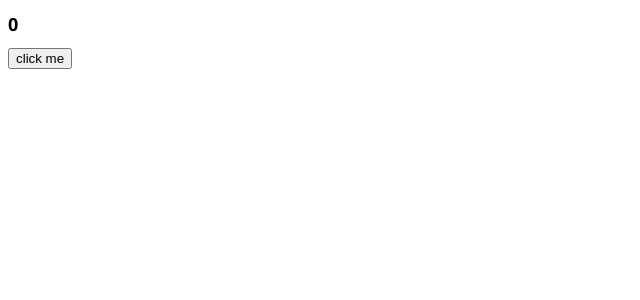
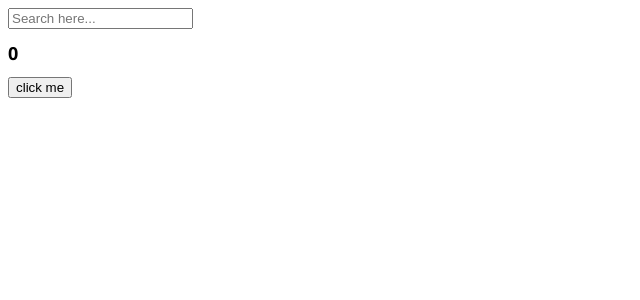
Before and after one commit to leeyeonji28/nomadcoders_react_exam, a React (Create React App) app: page / in a window 1280 px wide. Shown: the top 300 px of the page, without its empty margins (0-640 px from the left). Built offline with nearby package versions, Linux system fonts and the light colour scheme.

Commit message:
useEffect - 특정 부분만이 변화했을 때 원하는 코드 실행

```diff
--- a/src/App.js
+++ b/src/App.js
@@ -4,13 +4,21 @@
 
 function App() {
   const [counter, setValue] = useState(0);
+  const [keyword, setKeyword] = useState("");
   const onClick = () => setValue((prev) => prev + 1);
+  const onChange = (event) => setKeyword(event.target.value);
   console.log("i run all the time");
   useEffect(() => { // 익명함수
     console.log("CALL THE API..."); //단 한번만 실행하고 싶은 코드
   }, []);
+  useEffect(() => {
+    if(keyword != "" && keyword.length > 5){ // keyword가 빈 값이 아니라면 실행
+      console.log("SEARCH FOR", keyword);
+    }
+  }, [keyword]); //keyword가 변화할 때 코드를 실행할 것임!! counter가 변화할 땐 실행 안됨
   return (
     <div>
+      <input value={keyword} onChange={onChange} type="text" placeholder="Search here..." />
       <h1 className={styles.title}>{counter}</h1>
       <button onClick={onClick}>click me</button>
     </div>
```
